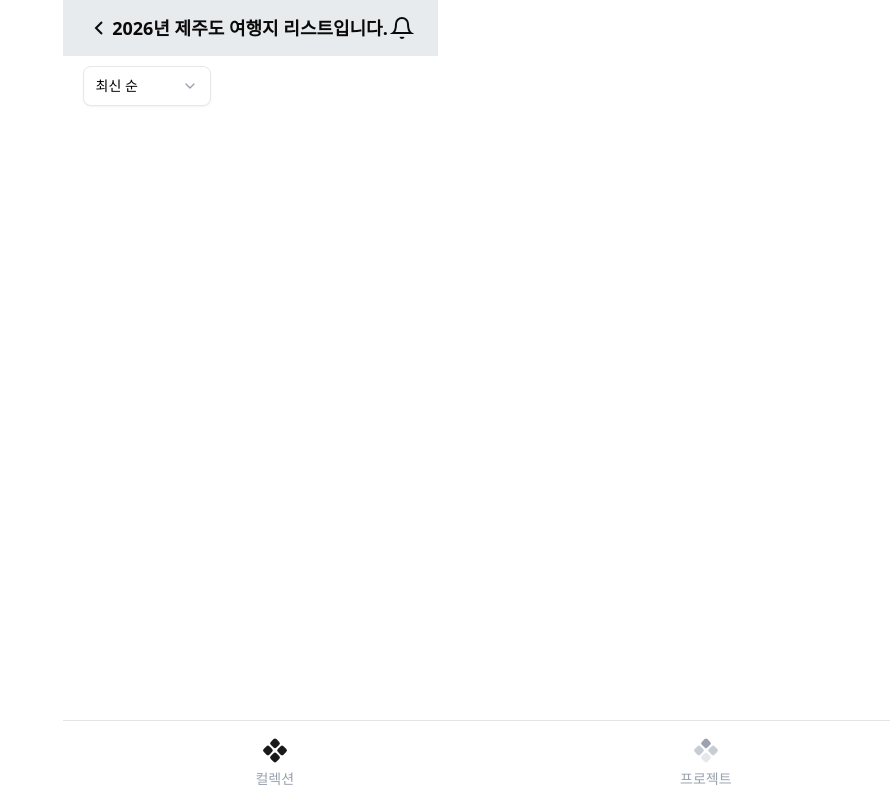
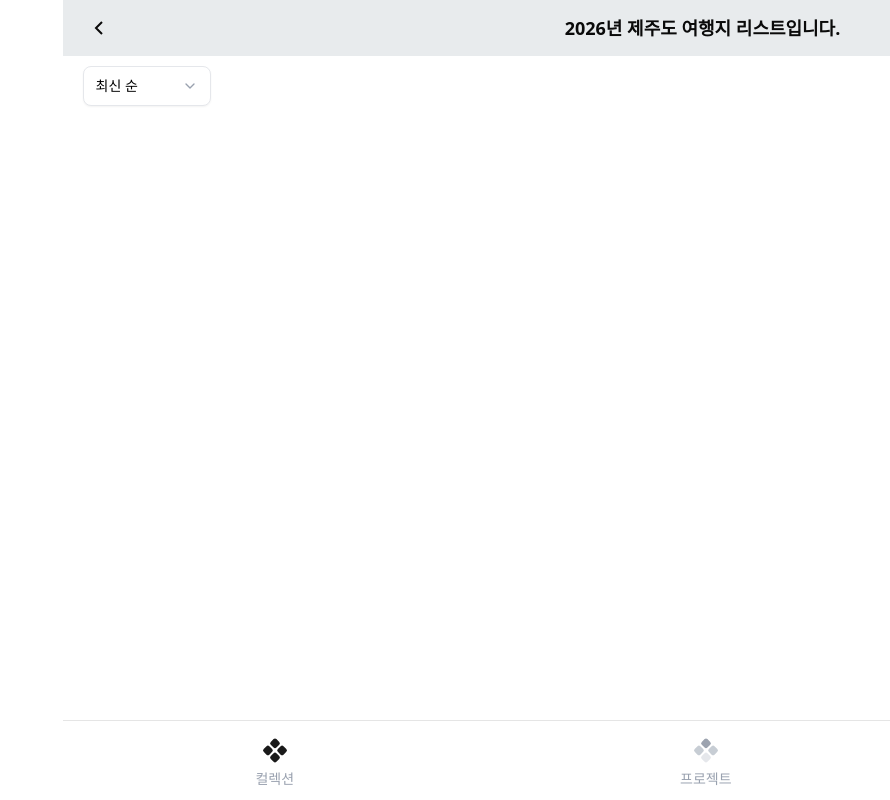
Before and after one commit to way-po-int/waypoint-fe, a Next.js app: page /collection/1 in a window 1280 px wide. Shown: the whole page, without its empty margins (390-1280 px from the left). Built offline with nearby package versions, Linux system fonts and the light colour scheme.

Commit message:
feat(collection): 상단 레이아웃 fixed 박스로 변경 [WAPO-83]

```diff
--- a/app/collection/[id]/page.tsx
+++ b/app/collection/[id]/page.tsx
@@ -42,6 +42,7 @@ const CollectionPage = () => {
         title={collection?.title || ""}
         showBackButton
         showNotificationButton
+				className="fixed top-0 z-10"
       />
       <CollectionDetailPageHeader />
       <NavigationBar items={navItems} className="fixed bottom-0 w-full"/>
--- a/components/collection/detailpage/CollectionDetailPageHeader.tsx
+++ b/components/collection/detailpage/CollectionDetailPageHeader.tsx
@@ -14,7 +14,7 @@ const CollectionDetailPageHeader = () => {
   const [sortBy, setSortBy] = useState<"latest" | "name">("latest");
 
   return (
-    <div className="fixed py-2.5 px-5 flex justify-between items-center w-full">
+    <div className="fixed top-14 py-2.5 px-5 flex justify-between items-center w-full">
       <DropdownMenu>
         <DropdownMenuTrigger asChild>
           <Button
```
